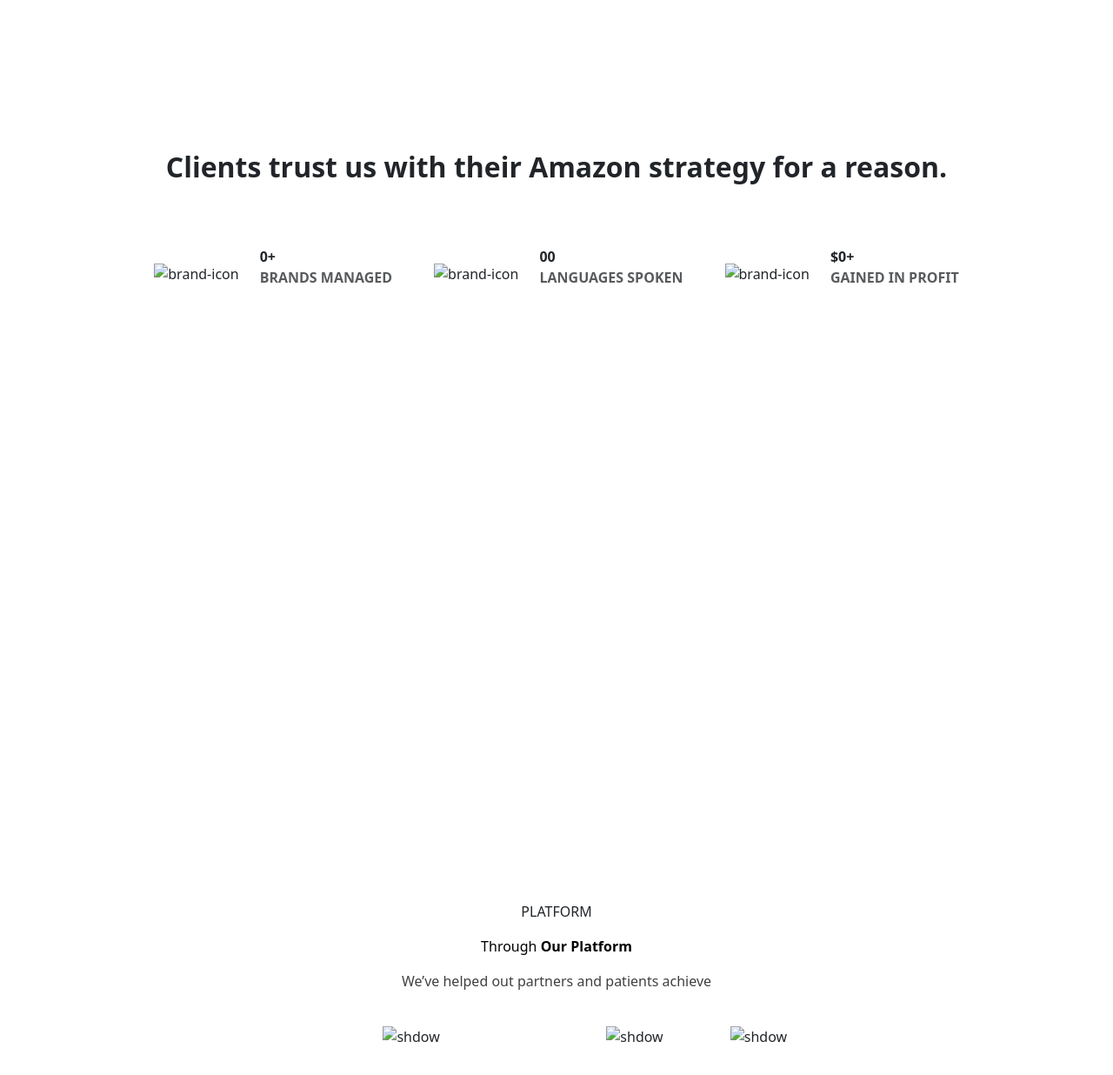
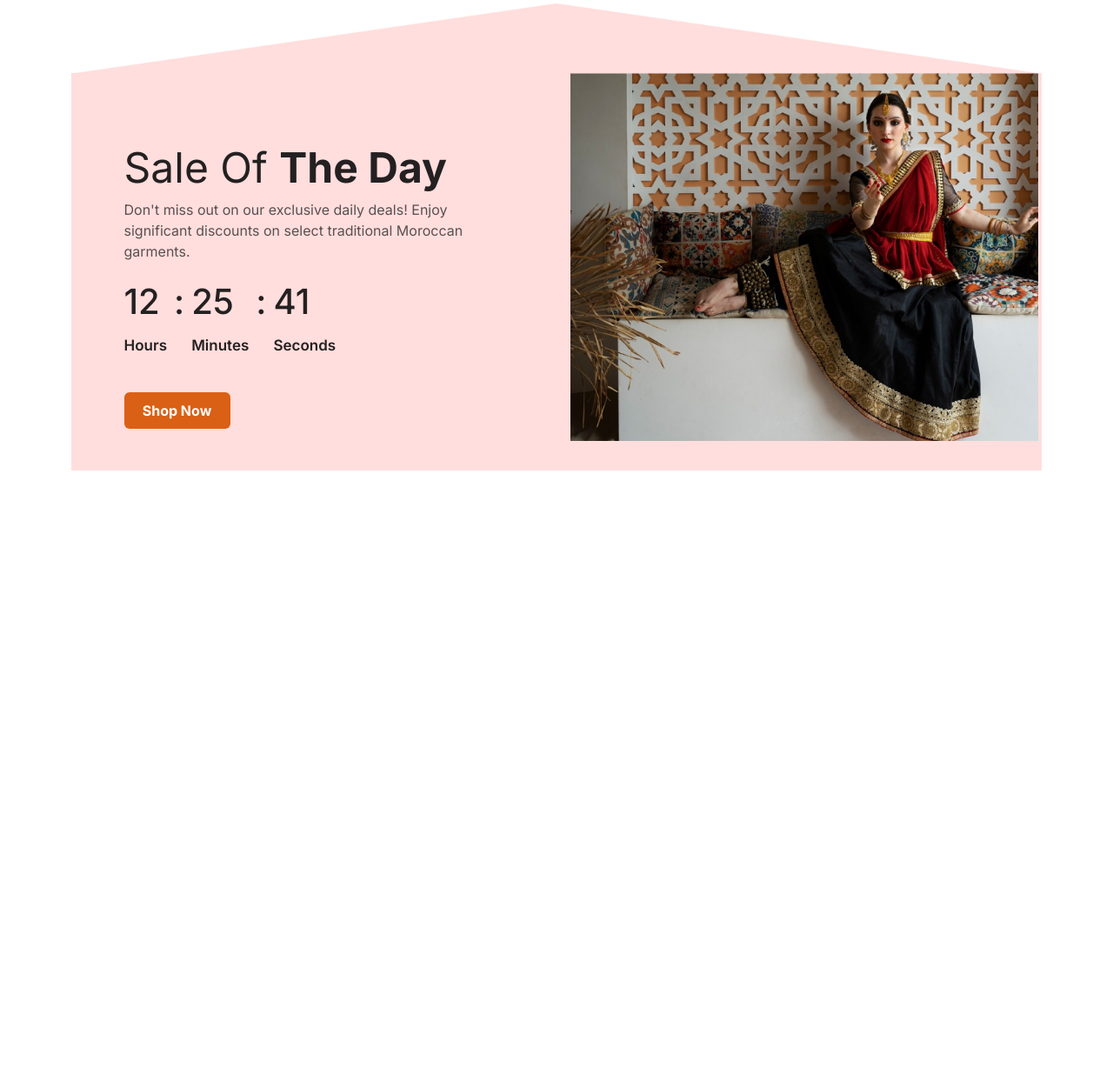
Before and after one commit to neharadialcode486/component-with-bootstrap, a plain HTML site: page index.html in a window 1280 px wide. Shown: the part 128-1364 px from the top of the page at 87% size. After the commit the page ends 800 px from the top, so only its background shows below. Drawn offline with nearby package versions, Linux system fonts and the light colour scheme.

Commit message:
remove-extra-lines

```diff
--- a/index.html
+++ b/index.html
@@ -3,89 +3,55 @@
   <head>
     <meta charset="utf-8">
     <meta name="viewport" content="width=device-width, initial-scale=1">
-    <title>Counter</title>
-    <link rel="stylesheet" href="/assets/css/counter.css">
+    <title>Bootstrap demo</title>
+    <link rel="stylesheet" href="/assets/css/countdown.css">
     <link href="https://cdn.jsdelivr.net/npm/bootstrap@5.3.3/dist/css/bootstrap.min.css" rel="stylesheet" integrity="sha384-QWTKZyjpPEjISv5WaRU9OFeRpok6YctnYmDr5pNlyT2bRjXh0JMhjY6hW+ALEwIH" crossorigin="anonymous">
   </head>
   <body class="font-inter">
+    <section class="d-flex align-items-center justify-content-center min-vh-100">
+        <div class="container position-relative">
+            <img src="/assets/images/png/polygon-image.png" alt="layer" class="w-100 polygon">
+            <div class="bg-lightPink">
+                <div class="row">
+                    <div class="col-lg-6 col-12">
+                        <div class="d-flex flex-column heading-text-parent ">
+                        <h1 class="fw-normal text-offblack count-down-heading">Sale Of <span class="fw-bold">The Day</span></h1>
+                        <p class="fw-normal fs-6 text-offblack opacity-75 count-down-text text-start">Don't miss out on our exclusive daily deals! Enjoy significant discounts on select traditional Moroccan garments.</p>
+                            <div class="d-flex gap-2 pt-2.5">
+    <div class="d-flex flex-column gap-2">
+        <div id="hours" class="d-flex fs-1 fw-medium text-offblack" >
+            <span id="hours_0">0</span><span id="hours_1">0</span>
+        </div>
+        <p class="timer text-offblack fw-semibold">Hours</p>
+    </div>
+    <span class="fs-1 fw-medium text-offblack">:</span>
+    <div class="d-flex flex-column gap-2">
+        <div id="minutes" class="d-flex fs-1 fw-medium text-offblack">
+            <span id="minutes_0">0</span><span id="minutes_1">0</span>
+        </div>
+        <p class="timer text-offblack fw-semibold">Minutes</p>
+    </div>
+    <span class="fs-1 fw-medium text-offblack">:</span>
+    <div class="d-flex flex-column gap-2">
+        <div id="seconds" class="d-flex fs-1 fw-medium text-offblack">
+            <span id="seconds_0">0</span><span id="seconds_1">0</span>
+        </div>
+        <p class="timer text-offblack fw-semibold">Seconds</p>
+    </div>
+</div>
 
-    <section id="amzon-counter" class="min-vh-100 d-flex align-items-center justify-content-center flex-column">
-        <div class="container">
-        <h2 class="text-center amzon-counter-heading fw-bold">Clients trust us with their <span class="text-orange">Amazon strategy for a reason.</span></h2>
-        <div class="d-flex align-items-center justify-content-center gap-xl flex-wrap mt-5 ">
-            <div class="d-flex align-items-center gap-4 light-orange-border rounded-2 amzon-box">
-                <img src="/assets/images/svg/brand-icon.svg" alt="brand-icon" class="py-4 ps-4">
-                <div class="flex-column py-4 pe-4">
-                    <div class="d-flex">
-                <p class="fw-bold amzon-card-data text-light-black m-0 amzon-count" data-count="20">0</p>
-                <span class="fw-bold amzon-card-data text-light-black m-0">+</span>
-                </div>
-                <p class="fs-6 text-light-black fw-bold opacity-75">BRANDS MANAGED</p>
-                </div>
-            </div>
+<button class="btn bg-orange text-white py-2 rounded mt-4 fw-bold hover-shadow">Shop Now</button>
 
-             <div class="d-flex align-items-center gap-4 light-orange-border rounded-2 amzon-box">
-                <img src="/assets/images/svg/language-icon.svg" alt="brand-icon" class="py-4 ps-4">
-                <div class="flex-column py-4 pe-4">
-                 <div class="d-flex">
-                    <span class="fw-bold amzon-card-data text-light-black m-0">0</span>
-                <p class="fw-bold amzon-card-data text-light-black m-0 amzon-count" data-count="07">0</p>
-                </div>
-                <p class="fs-6 text-light-black fw-bold opacity-75">LANGUAGES SPOKEN</p>
-                </div>
-            </div>
-
-             <div class="d-flex align-items-center gap-4 light-orange-border rounded-2 amzon-box amzon-box-3">
-                <img src="/assets/images/svg/profit-icon.svg" alt="brand-icon" class="py-4 ps-4">
-                <div class="flex-column py-4 pe-4">
-                  <div class="d-flex">
-                <span class="fw-bold amzon-card-data text-light-black m-0">$</span>
-                <p class="fw-bold amzon-card-data text-light-black m-0 amzon-count" data-count="100000">0</p>
-                <span class="fw-bold amzon-card-data text-light-black m-0">+</span>
-                </div>
-                <p class="fs-6 text-light-black fw-bold opacity-75">GAINED IN PROFIT</p>
-                </div>
-            </div>
-        </div>
-        </div>
-    </section>
-    <!-- plat-form -->
-    <section id="platform-counter" class="min-vh-100 d-flex align-items-center justify-content-center flex-column mt-5">
-        <div class="container">
-            <p class="text-center fs-6 fw-normal text-darkgreen text-uppercase">Platform</p>
-            <p class="text-center fw-normal fs-xl text-black platfrom-heading">Through <span class="fw-semibold">Our Platform</span></p>
-            <p class="fs-6 text-black fw-normal opacity-75 text-center">We’ve helped out partners and patients achieve</p>
-            <div class="d-flex align-items-center justify-content-center gap-4 flex-wrap">
-                <div class="plaform-card bg-lightgreen d-flex flex-column align-items-center justify-content-center position-relative">
-                    <div class="d-flex ">
-                    <p class="fs-xxl text-white fw-semibold m-0 platform-count" data-count="50">0</p>
-                    <span class="fs-xxl text-white fw-semibold m-0">%</span>
+                        </div>
                     </div>
-                    <p class="text-center text-white opacity-75 pain-text m-0">Reduction in Pain</p>
-                    <img src="/assets/images/svg/box-shadow.svg" alt="shdow" class="position-absolute bottom-0 end-0">
-                </div>
-                  <div class="plaform-card bg-offGreen d-flex flex-column align-items-center justify-content-center position-relative">
-                    <div class="d-flex ">
-                    <p class="fs-xxl text-white fw-semibold m-0 platform-count" data-count="90">0</p>
-                    <span class="fs-xxl text-white fw-semibold m-0">%</span>
+                    <div class="col-lg-6 col-12 p-0">
+                        <img src="/assets/images/png/clothes-brand.png" alt="clothes" class="w-100 px-3">
                     </div>
-                    <p class="text-center text-white opacity-75 pain-text m-0">Increase In-Patient Satisfaction</p>
-                    <img src="/assets/images/svg/box-shadow.svg" alt="shdow" class="position-absolute bottom-0 end-0">
-                </div>
-
-                  <div class="plaform-card bg-darkGreen d-flex flex-column align-items-center justify-content-center position-relative">
-                    <div class="d-flex ">
-                    <p class="fs-xxl text-white fw-semibold m-0 platform-count" data-count="60">0</p>
-                    <span class="fs-xxl text-white fw-semibold m-0">%</span>
-                    </div>
-                    <p class="text-center text-white opacity-75 pain-text m-0">Faster Recovery</p>
-                    <img src="/assets/images/svg/box-shadow.svg" alt="shdow" class="position-absolute bottom-0 end-0">
                 </div>
             </div>
         </div>
     </section>
+    <script src="/assets/js/countdown.js"></script>
     <script src="https://cdn.jsdelivr.net/npm/bootstrap@5.3.3/dist/js/bootstrap.bundle.min.js" integrity="sha384-YvpcrYf0tY3lHB60NNkmXc5s9fDVZLESaAA55NDzOxhy9GkcIdslK1eN7N6jIeHz" crossorigin="anonymous"></script>
-    <script src="https://ajax.googleapis.com/ajax/libs/jquery/3.5.1/jquery.min.js"></script>
-    <script src="/assets/js/counter.js"></script>
   </body>
 </html>
```
Also changed, not shown: countdown.html (deleted, +0 -57 lines).
